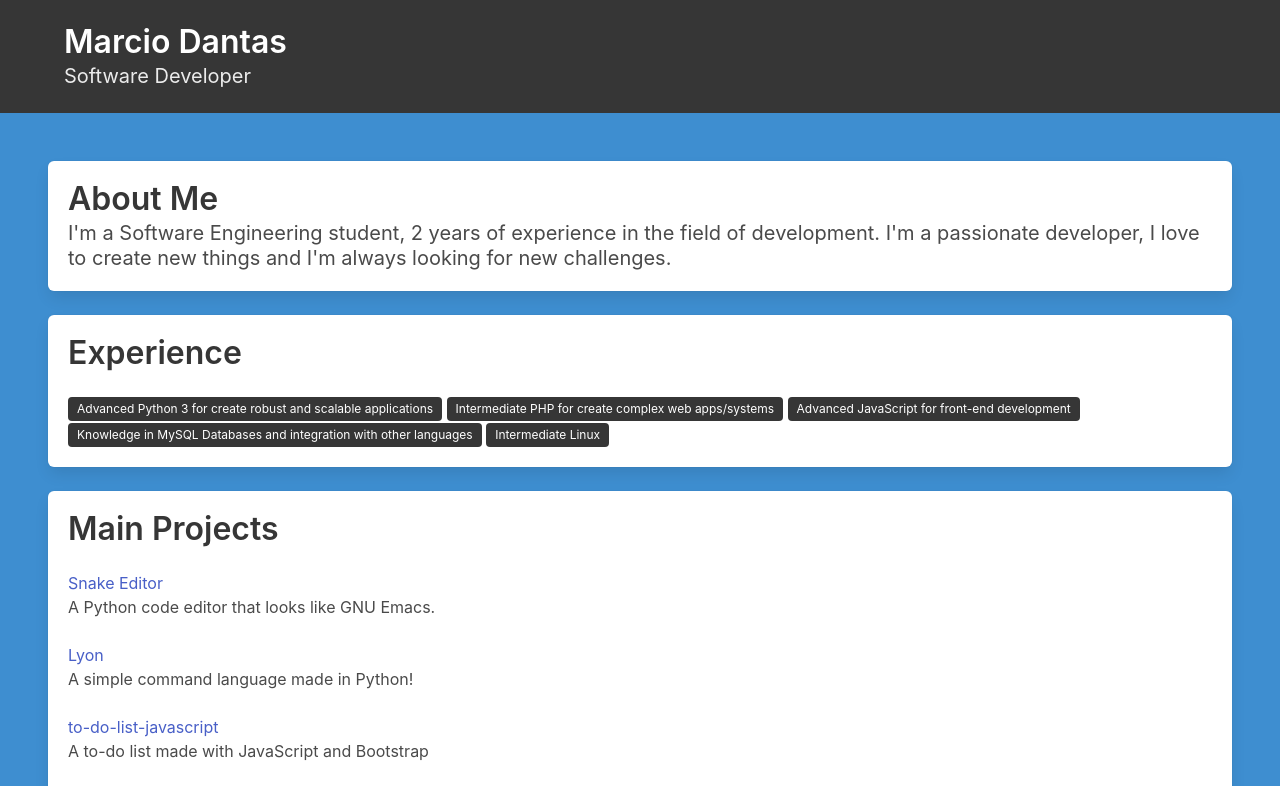
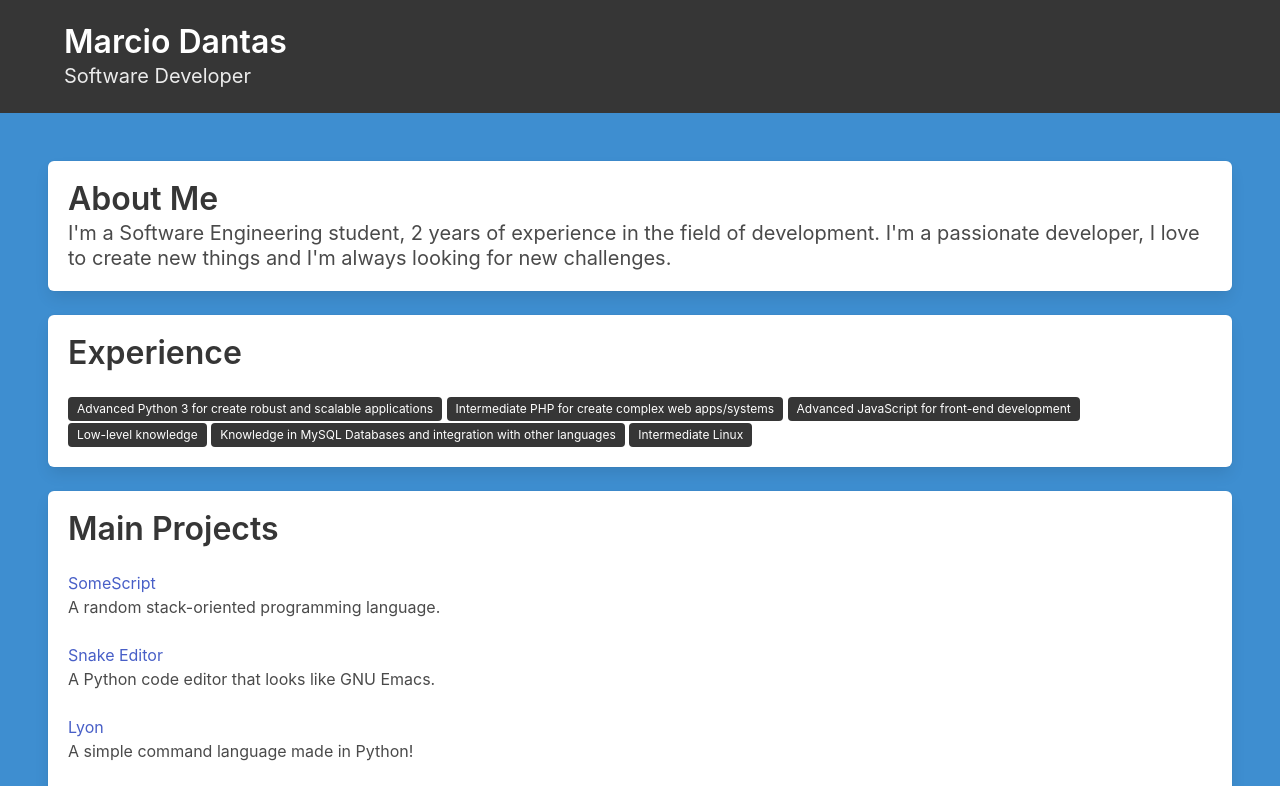
Before and after one commit to marc-dantas/marc-dantas, a plain HTML site: page docs/index.html in a window 1280 px wide. Shown: the top 786 px of the page. Drawn offline with Linux system fonts and the light colour scheme.

Commit message:
Some things

```diff
--- a/docs/index.html
+++ b/docs/index.html
@@ -33,12 +33,19 @@
                 <p class="tag is-dark">Advanced Python 3 for create robust and scalable applications</p>
                 <p class="tag is-dark">Intermediate PHP for create complex web apps/systems</p>
                 <p class="tag is-dark">Advanced JavaScript for front-end development</p>
+                <p class="tag is-dark">Low-level knowledge</p>
                 <p class="tag is-dark">Knowledge in MySQL Databases and integration with other languages</p>
                 <p class="tag is-dark">Intermediate Linux</p>
             </div>
             <div class="box">
                 <h1 class="title">Main Projects</h1>
                 <div class="container">
+                    <div class="block">
+                        <a href="https://github.com/marc-dantas/somescript" class="is-link">SomeScript</a>
+                        <p>
+                            A random stack-oriented programming language.
+                        </p>
+                    </div>
                     <div class="block">
                         <a href="https://github.com/marc-dantas/snake-editor" class="is-link">Snake Editor</a>
                         <p>
```
